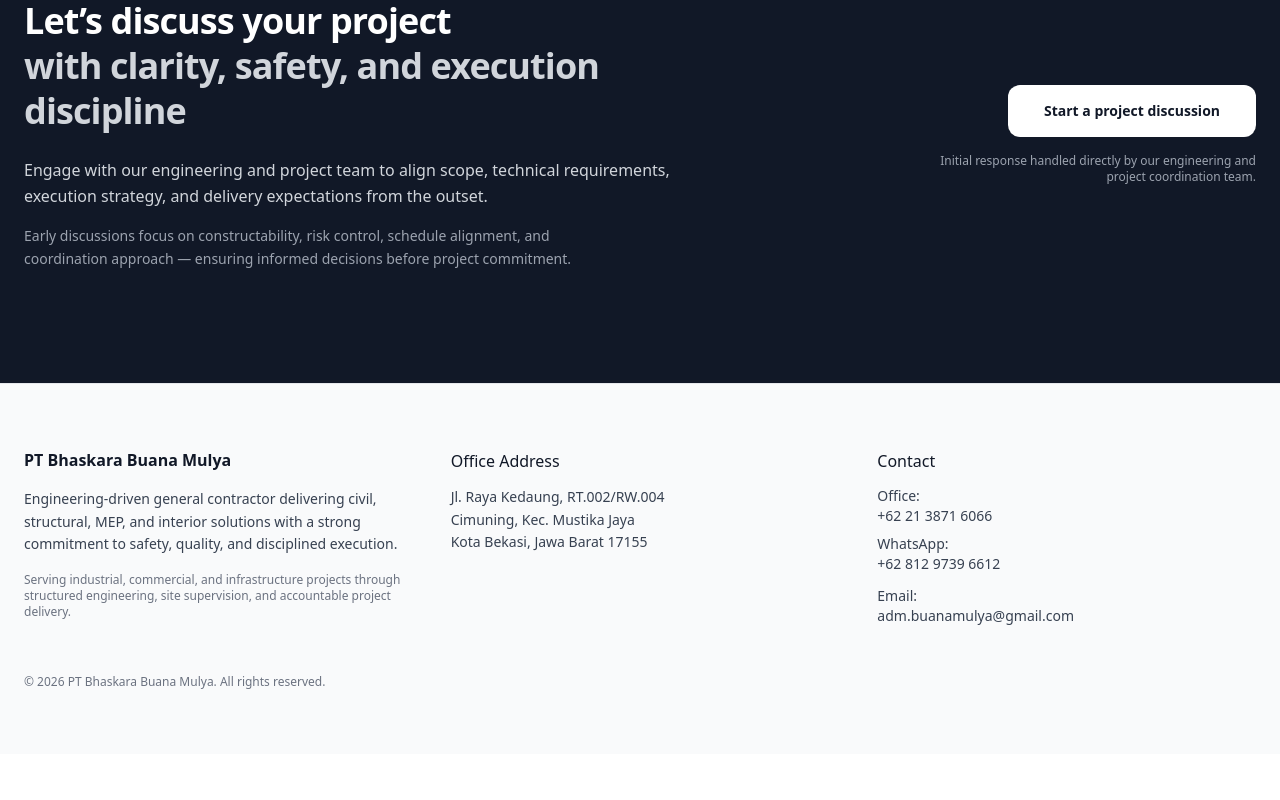
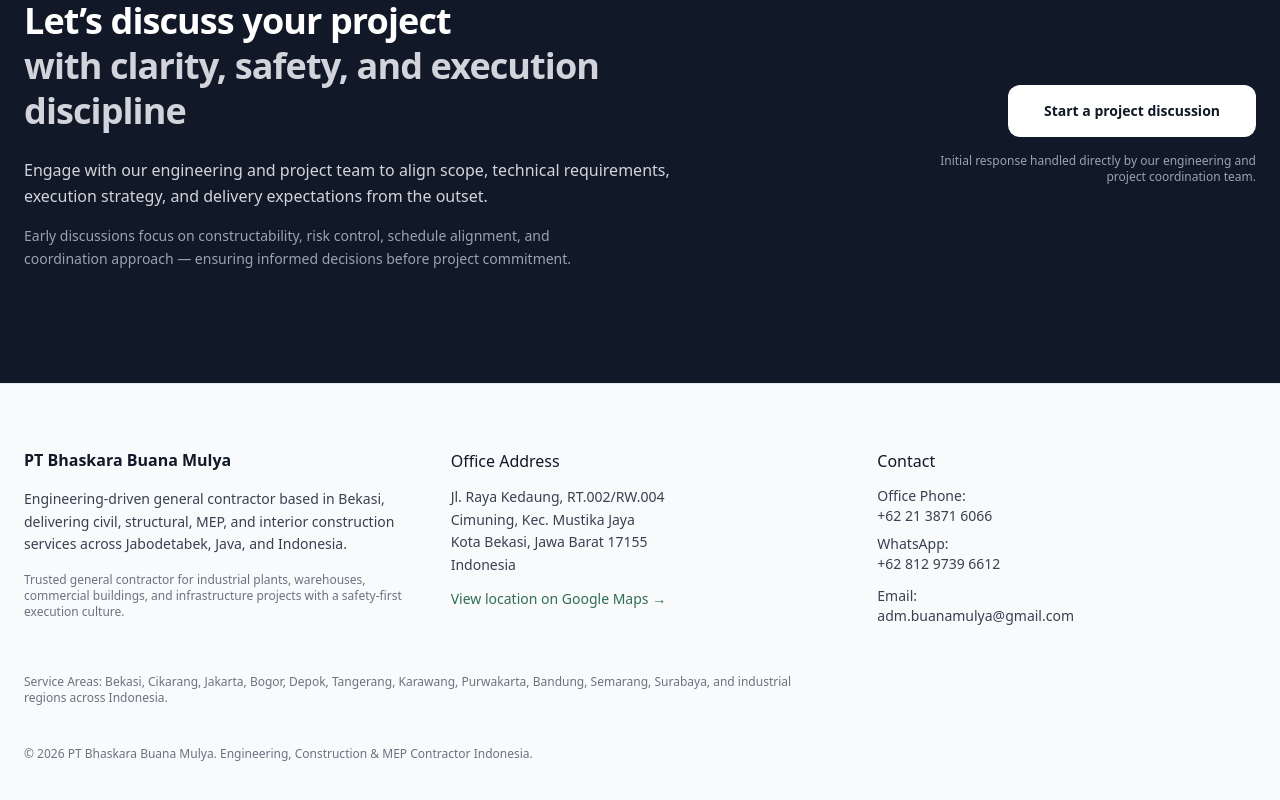
Before and after one commit to herlan-syihabudin/Bhaskara, a Next.js app: page / in a window 1280 px wide. Shown: the part 5965-6765 px from the top of the page. Before the commit the page ends 6719 px from the top, so only its background shows below. Built offline with nearby package versions, Linux system fonts and the light colour scheme.

Commit message:
Update Footer.tsx

```diff
--- a/components/site/Footer.tsx
+++ b/components/site/Footer.tsx
@@ -1,4 +1,7 @@
 export default function Footer() {
+  const mapUrl =
+    "https://www.google.com/maps/search/?api=1&query=PT+Bhaskara+Buana+Mulya+Bekasi";
+
   return (
     <footer className="bg-gray-50 border-t border-gray-200">
       <div className="container-bbm py-16">
@@ -11,16 +14,16 @@ export default function Footer() {
             </strong>
 
             <p className="mt-4 text-sm leading-relaxed text-gray-700">
-              Engineering-driven general contractor delivering civil,
-              structural, MEP, and interior solutions with a strong
-              commitment to safety, quality, and disciplined execution.
+              Engineering-driven general contractor based in Bekasi,
+              delivering civil, structural, MEP, and interior construction
+              services across Jabodetabek, Java, and Indonesia.
             </p>
 
-            {/* LEGITIMACY CONTEXT */}
+            {/* LOCAL SEO CONTEXT */}
             <p className="mt-4 text-xs text-gray-500 max-w-sm">
-              Serving industrial, commercial, and infrastructure projects
-              through structured engineering, site supervision, and
-              accountable project delivery.
+              Trusted general contractor for industrial plants, warehouses,
+              commercial buildings, and infrastructure projects with a
+              safety-first execution culture.
             </p>
           </div>
 
@@ -30,11 +33,23 @@ export default function Footer() {
               Office Address
             </p>
 
-            <p className="text-sm leading-relaxed text-gray-700">
+            <address className="not-italic text-sm leading-relaxed text-gray-700">
               Jl. Raya Kedaung, RT.002/RW.004<br />
               Cimuning, Kec. Mustika Jaya<br />
-              Kota Bekasi, Jawa Barat 17155
-            </p>
+              Kota Bekasi, Jawa Barat 17155<br />
+              Indonesia
+            </address>
+
+            {/* GOOGLE MAP LINK (MAP SEO BOOST) */}
+            <a
+              href={mapUrl}
+              target="_blank"
+              rel="noopener noreferrer"
+              className="mt-3 inline-block text-sm font-medium
+                         text-[#2F6F55] hover:underline"
+            >
+              View location on Google Maps →
+            </a>
           </div>
 
           {/* ================= CONTACT ================= */}
@@ -45,7 +60,7 @@ export default function Footer() {
 
             <p className="text-sm text-gray-700">
               <span className="block">
-      Office:
+                Office Phone:
                 <a
                   href="tel:+622138716066"
                   className="block hover:underline"
@@ -80,10 +95,19 @@ export default function Footer() {
 
         </div>
 
+        {/* ================= SERVICE AREA (LOCAL SEO SIGNAL) ================= */}
+        <div className="mt-12 max-w-3xl">
+          <p className="text-xs text-gray-500">
+            Service Areas: Bekasi, Cikarang, Jakarta, Bogor, Depok,
+            Tangerang, Karawang, Purwakarta, Bandung, Semarang,
+            Surabaya, and industrial regions across Indonesia.
+          </p>
+        </div>
+
         {/* ================= FOOTNOTE ================= */}
-        <p className="mt-12 text-xs text-gray-500">
+        <p className="mt-10 text-xs text-gray-500">
           © {new Date().getFullYear()} PT Bhaskara Buana Mulya.
-          All rights reserved.
+          Engineering, Construction & MEP Contractor Indonesia.
         </p>
       </div>
     </footer>
```
Lines whose indentation alone changed are shown as unchanged.
